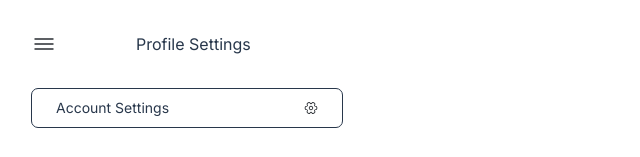
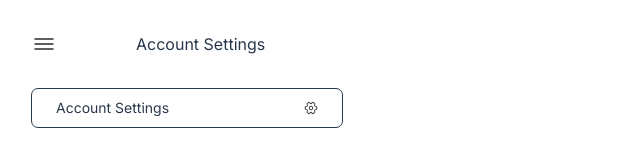
Before and after one commit to Maxwell011/moni-finance, a Next.js app: page /profile in a window 1280 px wide. Shown: the top 157 px of the page, without its empty margins (0-640 px from the left). Built offline with nearby package versions, Linux system fonts and the light colour scheme.

Commit message:
Update profile page title

```diff
--- a/src/app/profile/page.tsx
+++ b/src/app/profile/page.tsx
@@ -7,7 +7,7 @@ const Profile = () => {
       <section>
         <div className='flex items-center gap-20 m-8'>
           <HamburgerButton />
-          <h1 className='text-[#28374b] text-base'>Profile Settings</h1>
+          <h1 className='text-[#28374b] text-base'>Account Settings</h1>
         </div>
         <div>
           <div className='flex w-[312px] justify-between items-center border m-[31px] px-6 py-3 rounded-[7px] border-solid border-[#28374B] h-10 cursor-pointer'>
```
